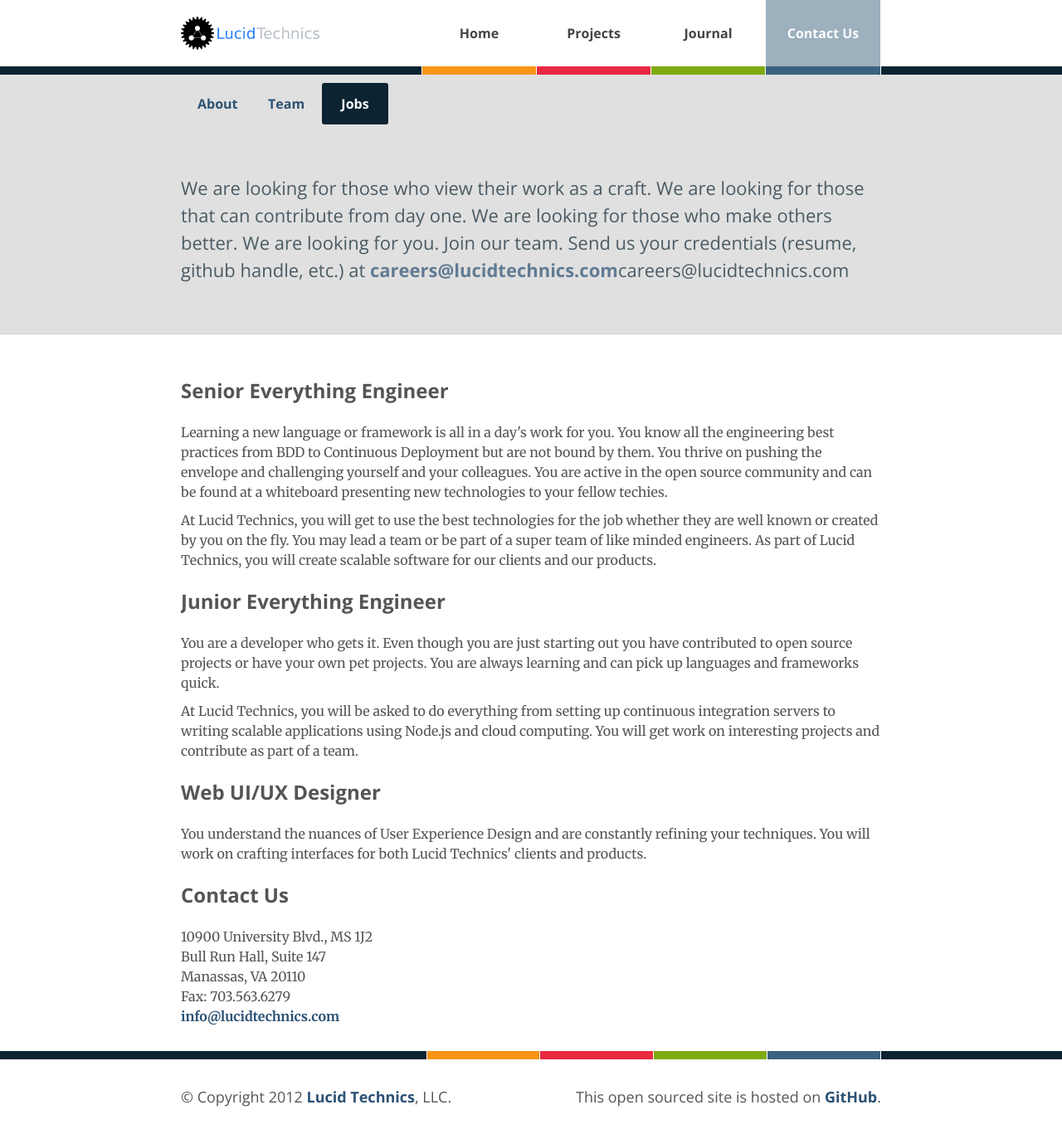
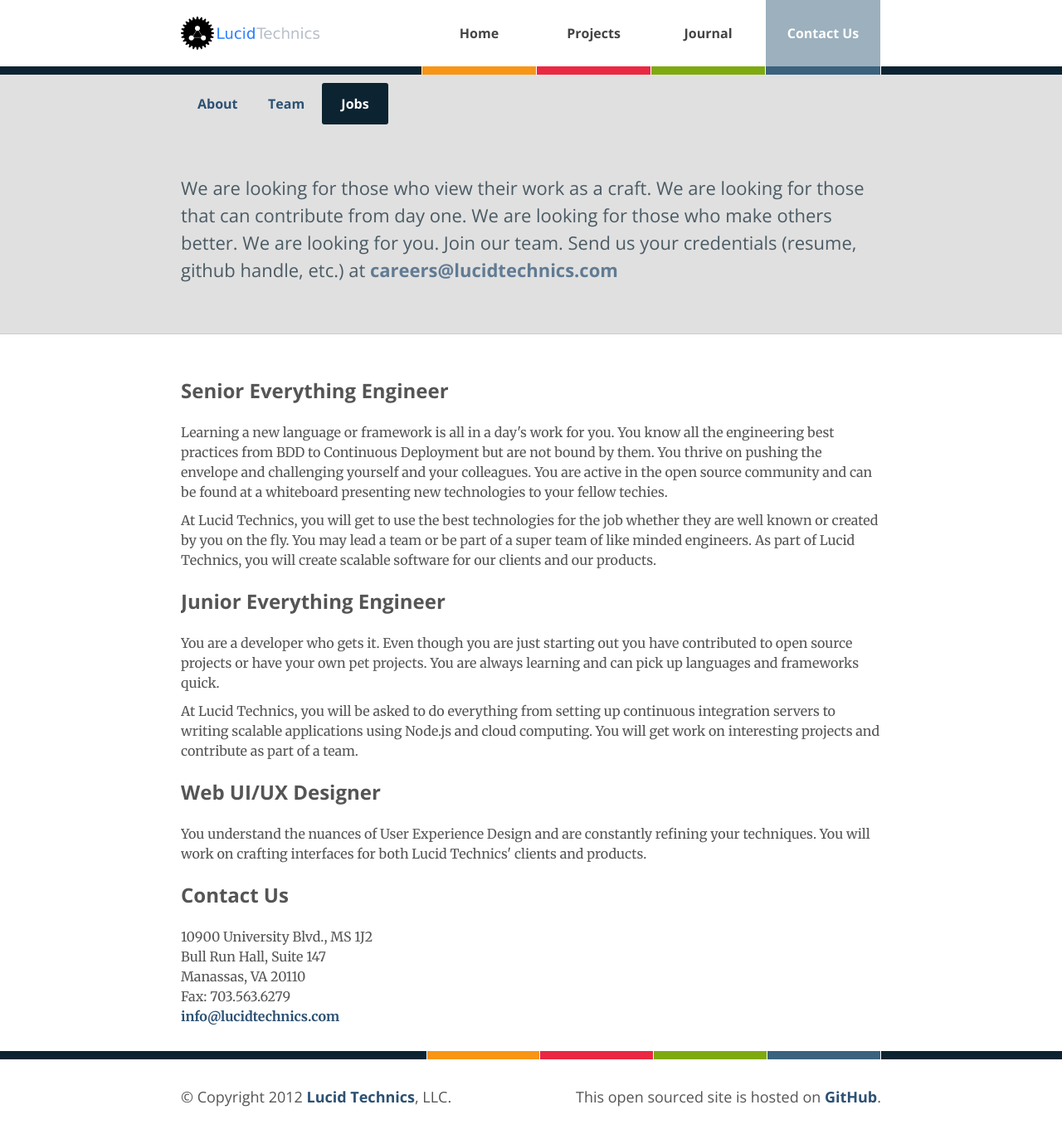
Before and after one commit to LucidTechnics/lucidtechnics.github.com, a Jekyll site: the page built from jobs.html, in a window 1280 px wide. Shown: the whole page at 83% size. Built offline with Jekyll 4.4.1, drawn with Linux system fonts in a browser that asks for light colours; nearby versions of some CDN libraries.

Commit message:
Updated jobs.html

```diff
--- a/jobs.html
+++ b/jobs.html
@@ -12,7 +12,7 @@
 
     <div class="abstract">
       <p>
-        We are looking for those who view their work as a craft.  We are looking for those that can contribute from day one. We are looking for those who make others better.  We are looking for you.  Join our team. Send us your credentials (resume, github handle, etc.) at <a href="mailto:careers@lucidtechnics.com">careers@lucidtechnics.com</a>careers@lucidtechnics.com
+        We are looking for those who view their work as a craft.  We are looking for those that can contribute from day one. We are looking for those who make others better.  We are looking for you.  Join our team. Send us your credentials (resume, github handle, etc.) at <a href="mailto:careers@lucidtechnics.com">careers@lucidtechnics.com</a>
       </p>
     </div>
   </div>
```
